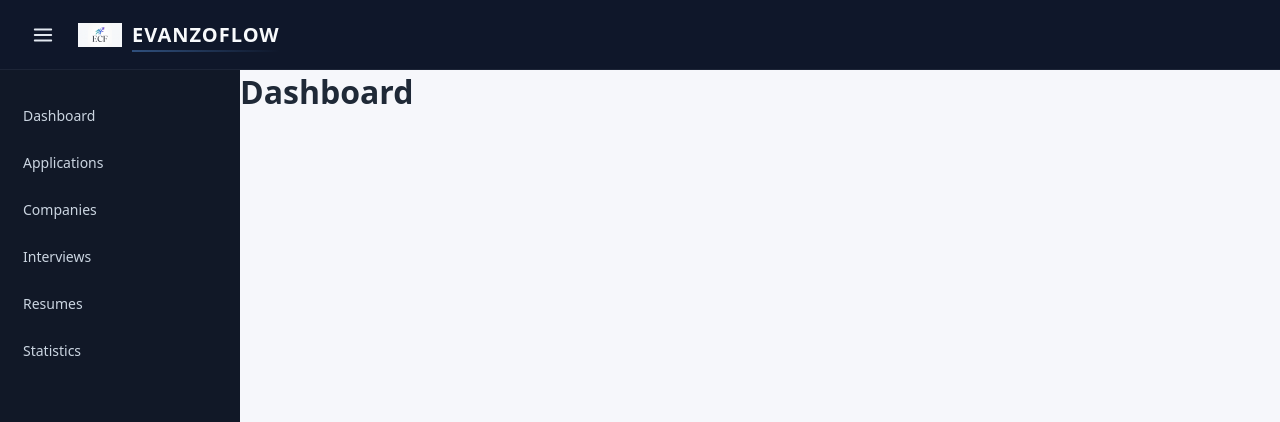
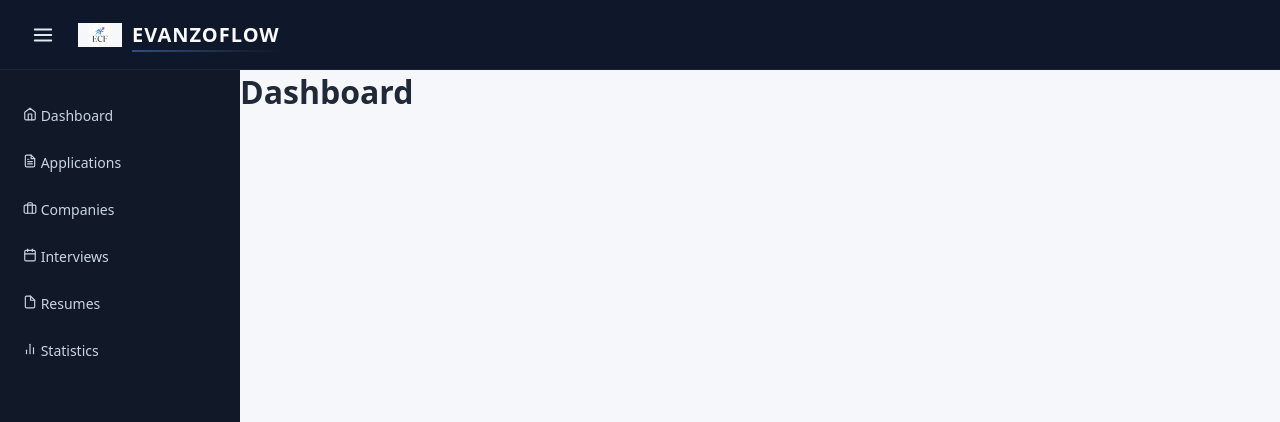
Before and after one commit to Suryansh-Paul/careerflow, a React (Vite) app: page / in a window 1280 px wide. Shown: the top 422 px of the page. Built offline with nearby package versions, Linux system fonts and the light colour scheme.

Commit message:
Add navigation icons to sidebar

```diff
--- a/src/components/layout/Sidebar.jsx
+++ b/src/components/layout/Sidebar.jsx
@@ -1,4 +1,12 @@
 import { Link } from "react-router-dom";
+import {
+  FiHome,
+  FiFileText,
+  FiBriefcase,
+  FiCalendar,
+  FiFile,
+  FiBarChart2,
+} from "react-icons/fi";
 function Sidebar(){
     return(
 
@@ -7,22 +15,22 @@ function Sidebar(){
         <aside>
          <ul>
 
-            <li><Link to="/" > Dashboard </Link></li>
+            <li><Link to="/" > <FiHome/> Dashboard </Link></li>
 
 
-            <li><Link to="/applications" > Applications </Link></li>
+            <li><Link to="/applications" > <FiFileText/>  Applications </Link></li>
 
 
-            <li><Link to="/companies" > Companies </Link></li>
+            <li><Link to="/companies" > <FiBriefcase/> Companies</Link></li>
 
 
-            <li><Link to="/interviews" > Interviews </Link></li>
+            <li><Link to="/interviews" >  <FiCalendar/> Interviews</Link></li>
 
 
-            <li><Link to="/resumes" > Resumes </Link></li>
+            <li><Link to="/resumes" > <FiFile/> Resumes</Link></li>
 
 
-            <li><Link to="/statistics" > Statistics </Link></li>
+            <li><Link to="/statistics" > <FiBarChart2/> Statistics </Link></li>
 
 
 
```
